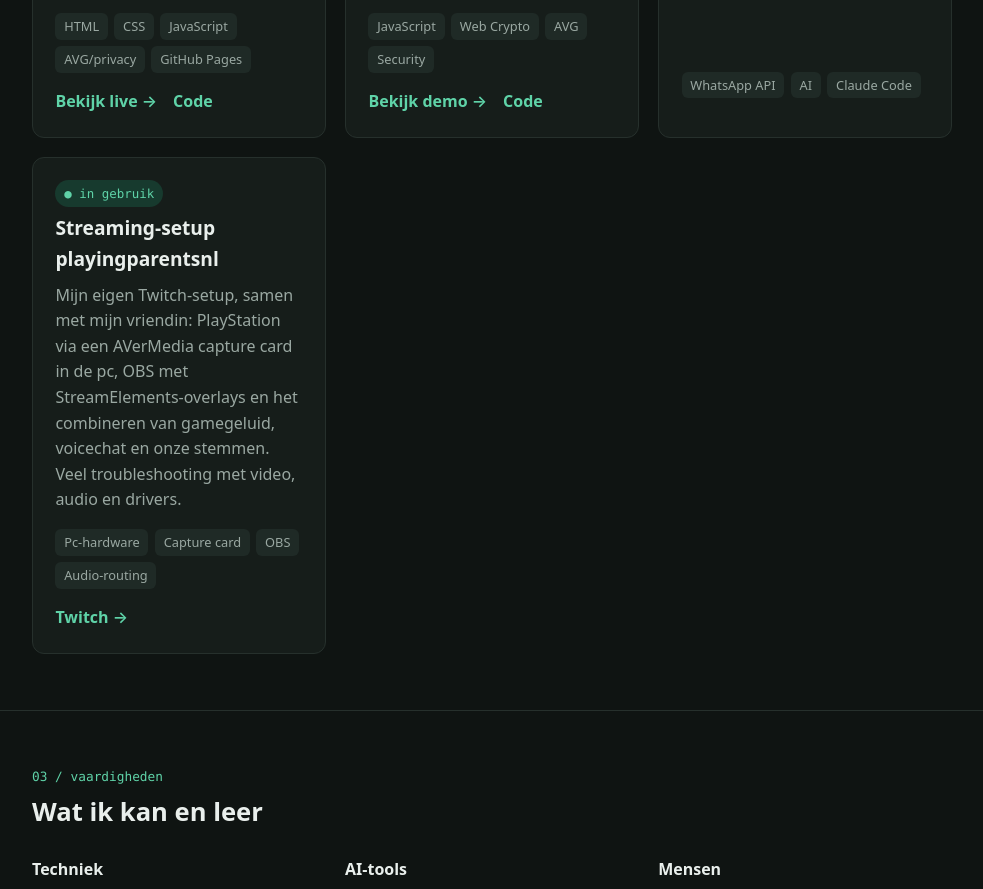
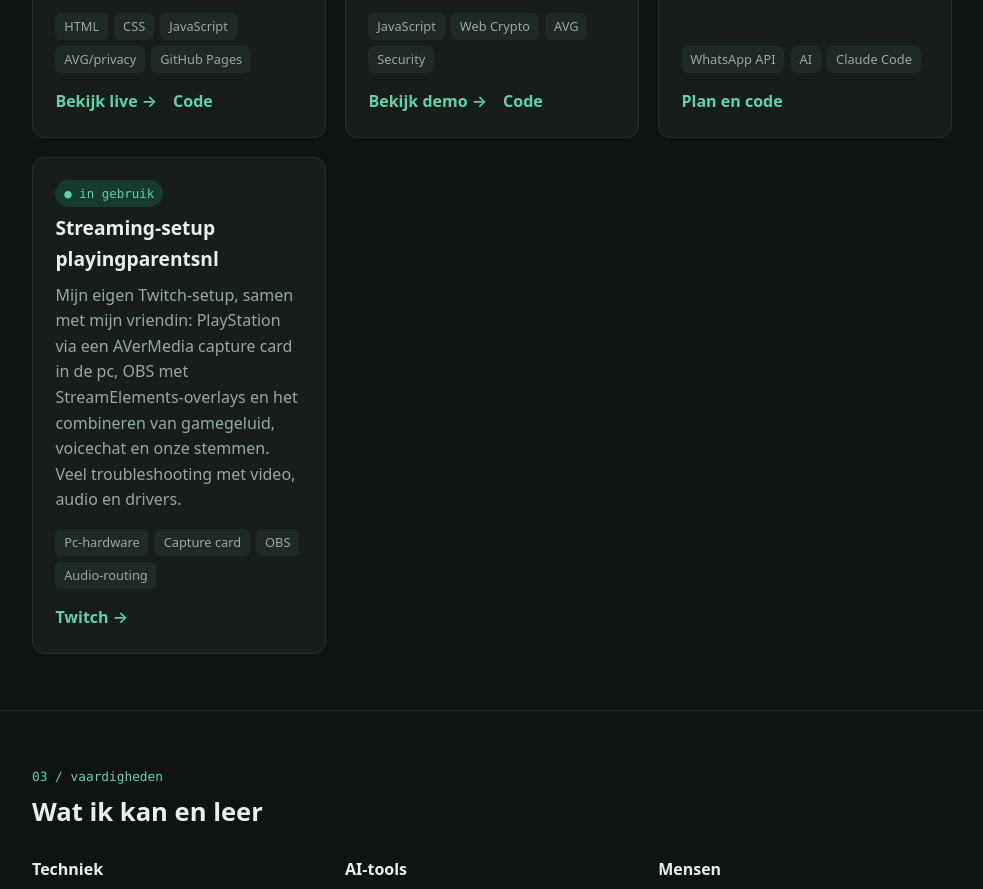
Before and after one commit to freed-cloud/freed-cloud.github.io, a plain HTML site: page index.html in a window 1280 px wide. Shown: the part 1778-2667 px from the top of the page, without its empty margins (148-1131 px from the left). Drawn offline with Linux system fonts and the light colour scheme.

Commit message:
Factcheckbot-link terug
Co-Authored-By: Claude Opus 5.5 <noreply@anthropic.com>
Claude-Session: https://claude.ai/code/session_01GXN57gGykov9GcA3eB4ysH

```diff
--- a/index.html
+++ b/index.html
@@ -78,6 +78,7 @@
         <h3>Factcheckbot</h3>
         <p>Een Nederlandstalige WhatsApp-bot: je stuurt een bericht of bewering door en krijgt een korte factcheck terug. Bedoeld voor iedereen die twijfelt aan wat er in de familie-app rondgaat.</p>
         <div class="tags"><span>WhatsApp API</span><span>AI</span><span>Claude Code</span></div>
+        <div class="links"><a href="https://github.com/freed-cloud/Factcheckbot" target="_blank" rel="noopener noreferrer">Plan en code</a></div>
 
       </article>
 
```
